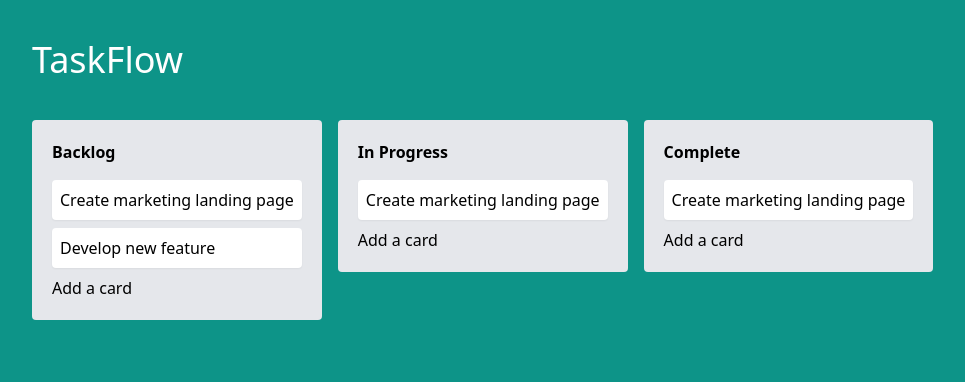
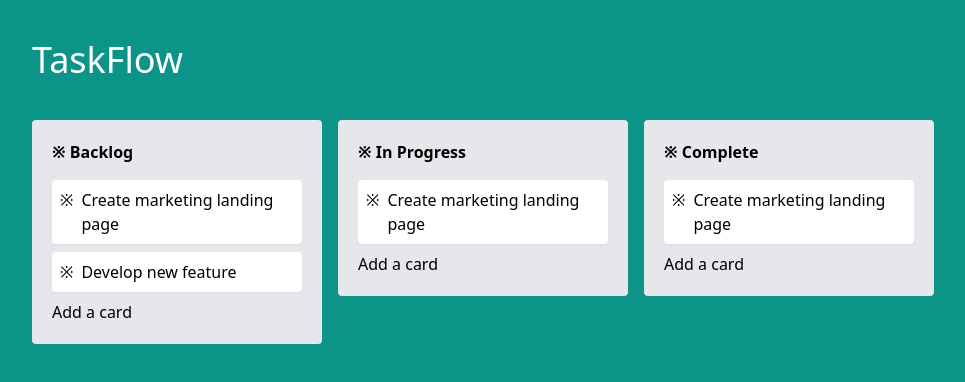
Before and after one commit to somyazf/TaskFlow, a Nuxt app: page / in a window 1280 px wide. Shown: the top 382 px of the page, without its empty margins (8-973 px from the left). Built offline with nearby package versions, Linux system fonts and the light colour scheme.

Commit message:
Sandbox snapshot commit

```diff
--- /dev/null
+++ b/components/DragHandle.vue
@@ -0,0 +1,3 @@
+<template>
+    <span class="drag-handle cursor-move">※</span>
+</template>
--- a/components/TaskFlowBoard.vue
+++ b/components/TaskFlowBoard.vue
@@ -1,6 +1,6 @@
 <script setup lang="ts">
 import { nanoid } from 'nanoid';
-import type { Column } from '~/types';
+import type { Column, Task } from '~/types';
 import draggable from 'vuedraggable';
 
 const columns = ref<Column[]>([
@@ -50,14 +50,31 @@
             v-model="columns"
             group="columns"
             item-key="id"
+            handle=".drag-handle"
+            :animation="150"
             class="flex items-start overflow-x-auto gap-4"
         >
             <template #item="{ element: column }: { element: Column }">
                 <div class="column bg-gray-200 p-5 rounded min-w-[250px]">
                     <header class="font-bold mb-4">
+                        <DragHandle />
                         {{ column.title }}
                     </header>
-                    <TaskFlowTask v-for="task in column.tasks" :task="task" />
+                    <draggable
+                        v-model="column.tasks"
+                        group="tasks"
+                        handle=".drag-handle"
+                        :animation="150"
+                        item-key="id"
+                    >
+                    <template #item="{ element: task }: { element: Task }">
+                    <div>
+                        <TaskFlowTask
+                        :task="task"
+                        />
+                    </div>
+                    </template>
+                </draggable>
                     <footer>
                         <button> Add a card</button>
                     </footer>
--- a/components/TaskFlowTask.vue
+++ b/components/TaskFlowTask.vue
@@ -7,6 +7,7 @@
 <template>
     <div :title="task.createdAt.toLocaleDateString()"
     class="task bg-white p-2 mb-2 rounded shadow-sm max-w-[250px] flex">
+        <DragHandle class="pr-2" />
         <span>{{ task.title }}</span>
     </div>
 </template>
```
